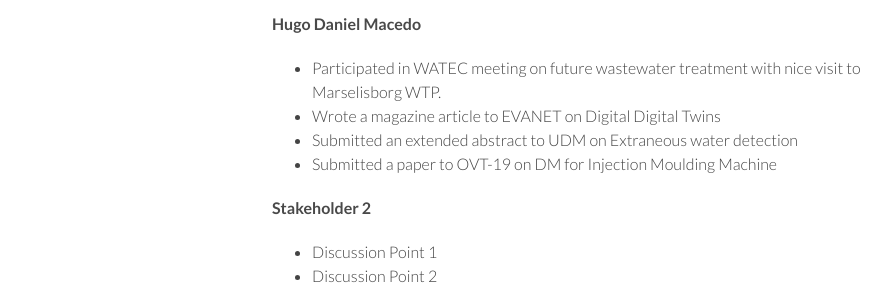
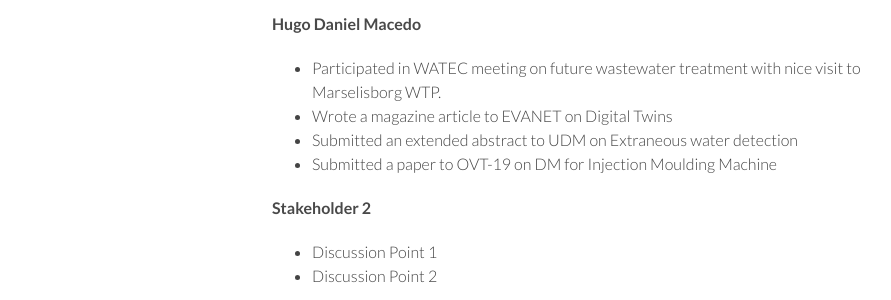
Before and after one commit to digitaltwincentre/digitaltwincentre.github.io, a Jekyll site: the page built from _biweeklies/Biweekly-44.md, in a window 1280 px wide. Shown: the part 233-533 px from the top of the page, without its empty margins (178-1069 px from the left). Built offline with Jekyll 4.4.1, drawn with Linux system fonts in a browser that asks for light colours; nearby versions of some CDN libraries.

Commit message:
Update Biweekly-44.md

```diff
--- a/_biweeklies/Biweekly-44.md
+++ b/_biweeklies/Biweekly-44.md
@@ -23,7 +23,7 @@ date: 3 September 2021, 1030 CEST
 
 #### Hugo Daniel Macedo
 * Participated in WATEC meeting on future wastewater treatment with nice visit to Marselisborg WTP.
-* Wrote a magazine article to EVANET on Digital Digital Twins
+* Wrote a magazine article to EVANET on Digital Twins
 * Submitted an extended abstract to UDM on Extraneous water detection
 * Submitted a paper to OVT-19 on DM for Injection Moulding Machine
 
```
